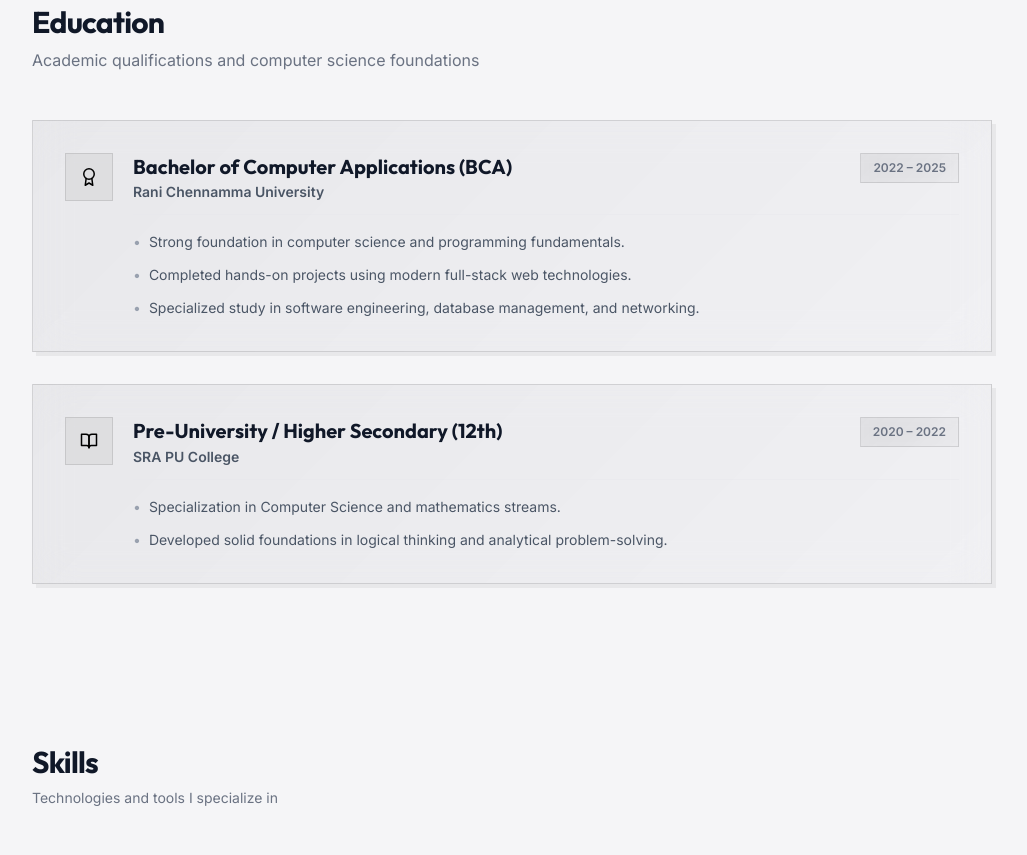
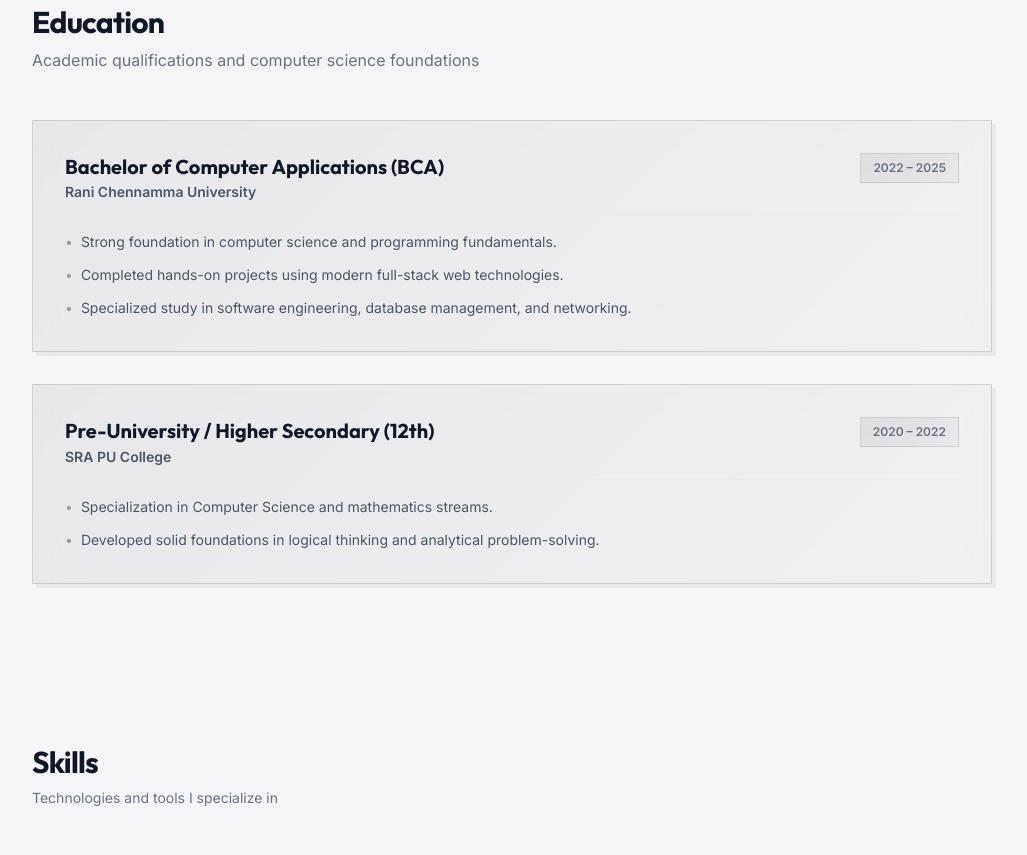
Before and after one commit to Mohan-Badiger/cv-mohan, a React (Vite) app: page / in a window 1280 px wide. Shown: the part 3300-4155 px from the top of the page, without its empty margins (128-1155 px from the left). Built offline with nearby package versions, Linux system fonts and the light colour scheme; no server answers.

Commit message:
feat: add Education, Experience, Projects, and Skills components to personal CV website

```diff
--- a/src/components/Education.jsx
+++ b/src/components/Education.jsx
@@ -1,5 +1,4 @@
 import { motion } from "motion/react";
-import { FiBookOpen, FiAward } from "react-icons/fi";
 
 const education = [
   {
@@ -11,7 +10,6 @@ const education = [
       "Completed hands-on projects using modern full-stack web technologies.",
       "Specialized study in software engineering, database management, and networking.",
     ],
-    icon: <FiAward size={20} className="text-black dark:text-white" />,
   },
   {
     degree: "Pre-University / Higher Secondary (12th)",
@@ -21,7 +19,6 @@ const education = [
       "Specialization in Computer Science and mathematics streams.",
       "Developed solid foundations in logical thinking and analytical problem-solving.",
     ],
-    icon: <FiBookOpen size={20} className="text-black dark:text-white" />,
   },
 ];
 
@@ -55,15 +52,10 @@ const Education = () => {
               whileInView={{ opacity: 1, y: 0 }}
               viewport={{ once: true }}
               transition={{ duration: 0.6, ease: "easeOut", delay: index * 0.1 }}
-              className="glass-card p-6 sm:p-8 flex flex-col md:flex-row gap-5 hover:scale-[1.005] transition-all duration-300"
+              className="glass-card p-6 sm:p-8 hover:scale-[1.005] transition-all duration-300"
             >
-              {/* Left Column: Icon */}
-              <div className="p-3.5 bg-black/5 dark:bg-white/5 border border-black/10 dark:border-white/10 flex items-center justify-center shrink-0 h-12 w-12 self-start">
-                {edu.icon}
-              </div>
-
-              {/* Right Column: Info */}
-              <div className="flex-1">
+              {/* Info */}
+              <div>
                 <div className="flex flex-col sm:flex-row sm:items-start sm:justify-between gap-2 border-b border-gray-200/40 dark:border-white/5 pb-3">
                   <div>
                     <h3 className="text-lg sm:text-xl font-bold text-gray-900 dark:text-white leading-snug">
```
